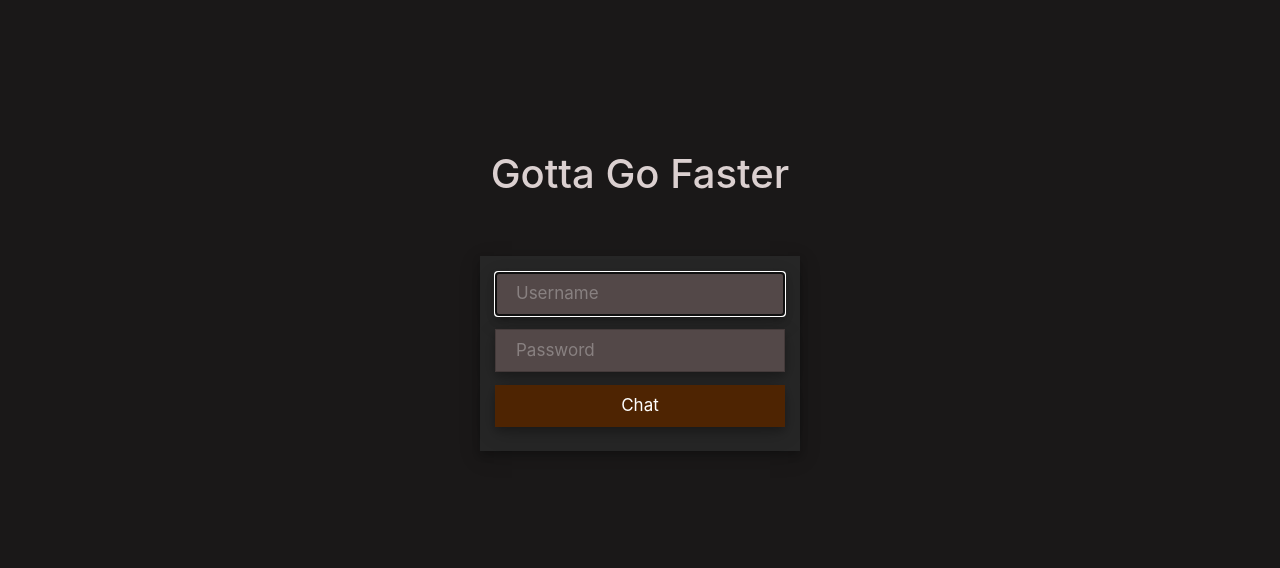
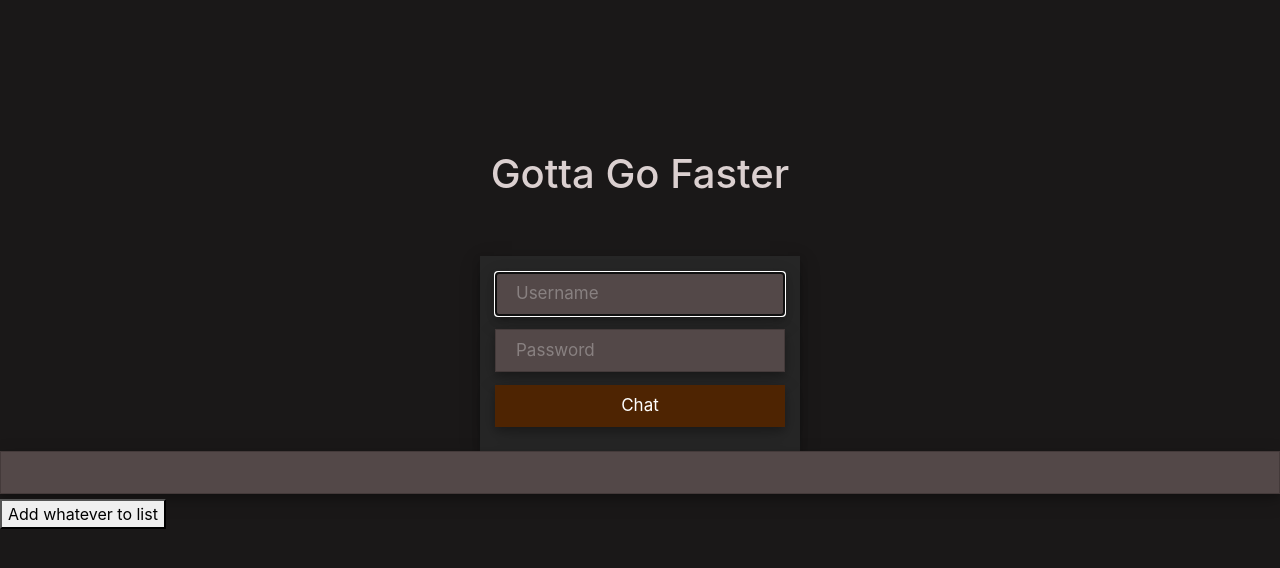
Before and after one commit to al-jshen/chat, a React (Create React App) app: page /login in a window 1280 px wide. Shown: the top 568 px of the page. Built offline with nearby package versions, Linux system fonts and the light colour scheme.

Commit message:
chat functionality

```diff
--- a/src/App.js
+++ b/src/App.js
@@ -6,6 +6,32 @@ import Login from './components/login';
 import { BrowserRouter as Router, Switch, Route } from 'react-router-dom';
 
 class App extends React.Component {
+    constructor(props) {
+        super(props);
+        this.state = {
+            'text': '',
+            'list': [],
+        }
+    }
+
+    handleChange = (e) => {
+        this.setState({
+            'text': e.target.value
+        })
+    }
+
+    handleKeyPress = (e) => {
+        if (e.key == "Enter") {
+            this.handleAdd()
+        }
+    }
+
+    handleAdd = () => {
+        this.setState({
+            'list': [...this.state.list, this.state.text],
+            'text': ''
+        })
+    }
 
   render() {
     return(
@@ -17,6 +43,13 @@ class App extends React.Component {
             <Route path='/login' component={Login}/>
           </Switch>
         </div>
+        <div>
+            <input type="text" value={this.state.text} onChange={this.handleChange} onKeyPress={this.handleKeyPress}/>
+            <button onClick={this.handleAdd}>Add whatever to list</button>
+        </div>
+        {this.state.list.map((item, index) => {
+            return(<div key={index}>{item}</div>)
+        })}
       </Router>
     );
   }
```
Also changed, not shown: src/components/chat/test.html (added), src/components/login.jsx (renamed from src/components/login.js).
